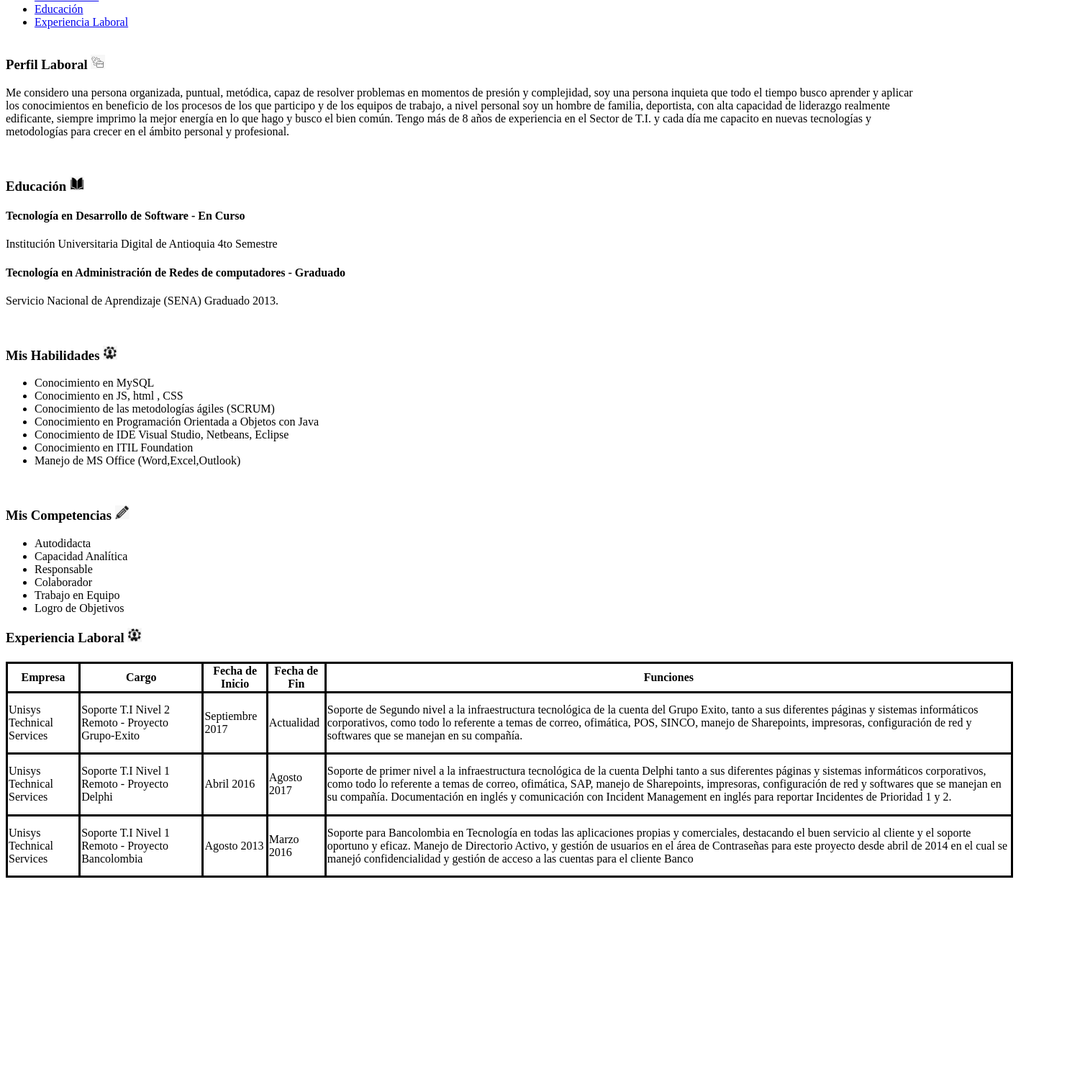
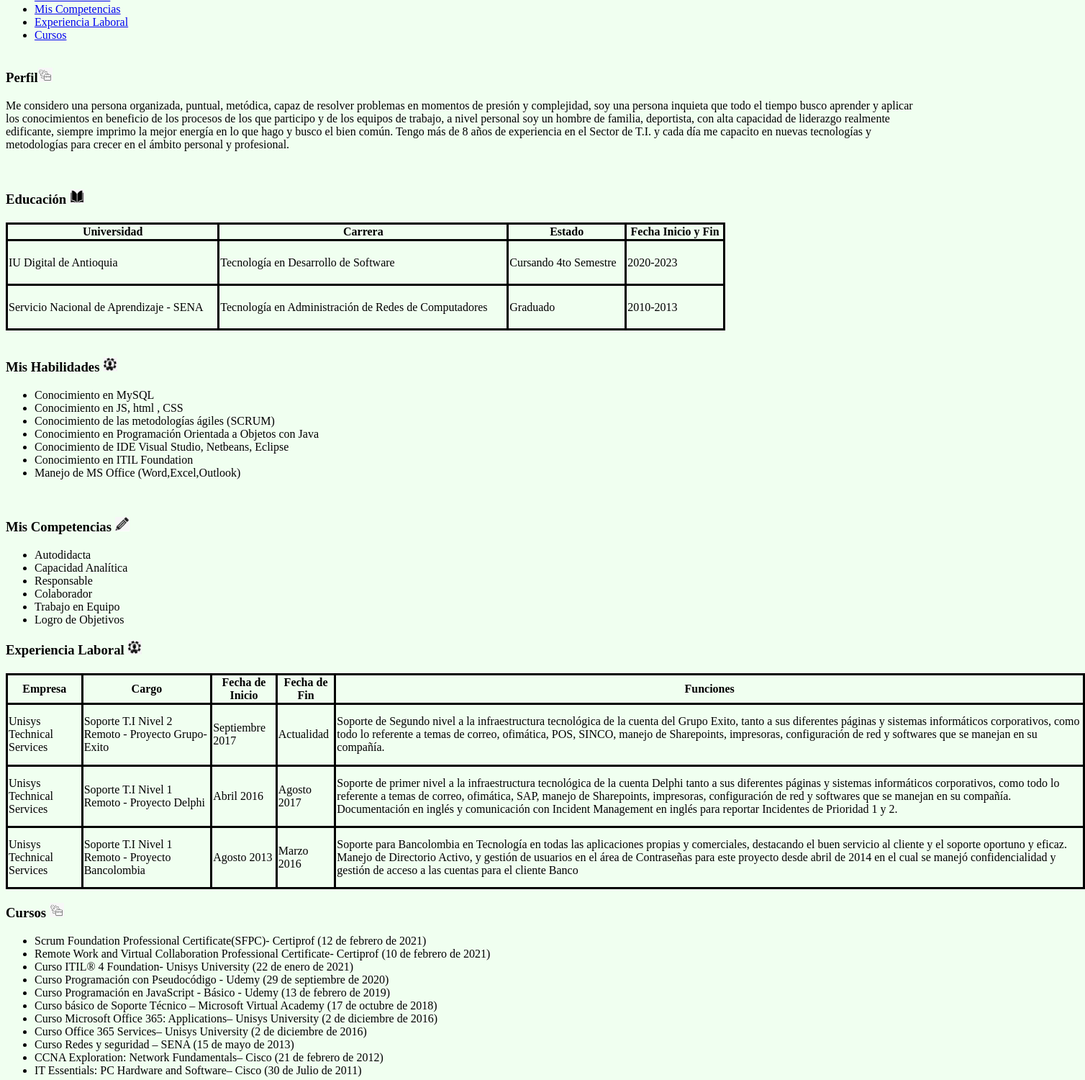
Before and after one commit to felipemarin93/IUDigital-HDV, a plain HTML site: page index.html in a window 1280 px wide. Shown: the part 680-2180 px from the top of the page at 72% size, 1508 px wide, since content can reach past the window. Before the commit the page ends 1907 px from the top, so only its background shows below. Drawn offline with Linux system fonts and the light colour scheme.

Commit message:
actualizacion completa

```diff
--- a/index.html
+++ b/index.html
@@ -17,33 +17,46 @@
 
     <head>
 
-    <body>
+    <body style="background-color: honeydew">
 
 
         <h2>
             <div align="center"><img src="Images/foto.PNG"></div>
             <div align="center">Desarrollador Full Stack </div>
             <br>
-            <div align="center"><a href="Page/cursos.html"><input type="button" value="Cursos y Certificaciones"></a></div>
+            <div align="center"><a href="Page/cursos.html"><input type="button" value="Certificaciones"></a>
+            </div>
         </h2>
 
         <h3>
 
-            <div align="center"><p>Datos de Contacto:</p></div>
-            <div align="center"><p>Correo: felipemaringiraldo@hotmail.com</p></div>
-            <div align="center"><p>celular: 3204043390</p></div>
-            <div align="center"><p>Dirección: Diagonal 50 C N° 46 - 98 Rionegro, Antioquia </p></div>
+            <div align="center">
+                <p>Datos de Contacto:</p>
+            </div>
+            <div align="center">
+                <p>Correo: felipemaringiraldo@hotmail.com</p>
+            </div>
+            <div align="center">
+                <p>celular: 3204043390</p>
+            </div>
+            <div align="center">
+                <p>Dirección: Diagonal 50 C N° 46 - 98 Rionegro, Antioquia </p>
+            </div>
         </h3>
 
         <ul>
+            <li><a href="#Perfil">Perfil</a></li>
+            <li><a href="#Educación">Educación</a></li>
             <li><a href="#Habilidades">Mis Habilidades</a></li>
             <li><a href="#Competencias">Mis Competencias</a></li>
-            <li><a href="#Perfil">Perfil Laboral</a></li>
-            <li><a href="#Educación">Educación</a></li>
             <li><a href="#Experiencia">Experiencia Laboral</a></li>
+            <li><a href="#Cursos">Cursos</a></li>
             <br>
         </ul>
-        <h3 id="Perfil">Perfil Laboral <img src="Images/experiencia.PNG" alt="" width="20" height="20" /> </h3>
+
+
+
+        <h3 id="Perfil">Perfil<img src="Images/experiencia.PNG" alt="" width="20" height="20" /> </h3>
         <p>Me considero una persona organizada, puntual, metódica, capaz de resolver problemas en momentos de presión y
             complejidad, soy una persona inquieta que todo el tiempo busco aprender y aplicar los conocimientos en
             beneficio de los procesos de los que participo y de los equipos de trabajo, a nivel personal soy un hombre
@@ -54,17 +67,53 @@
 
 
         <br>
+        <div style="text-align:center"></div>
+
+        <style>
+            table,
+            th,
+            td {
+                border: 3px solid black;
+                border-collapse: collapse;
+            }
+        </style>
+        <table width="1000" height="150">
+
+
+
+
+
             <h3 id="Educación">Educación <img src="Images/libro.PNG" alt="" width="20" height="20" /></h3>
+            <thead>
+                <tr>
+                    <h1>
+                        <th>Universidad</th>
+                        <th>Carrera</th>
+                        <th>Estado</th>
+                        <th>Fecha Inicio y Fin</th>
 
-        <h4>
-            <p>Tecnología en Desarrollo de Software - En Curso</p>
-        </h4>
-        <p>Institución Universitaria Digital de Antioquia 4to Semestre</p>
+                    </h1>
+                </tr>
+            </thead>
+            <tbody>
+                <tr>
+                    <td>IU Digital de Antioquia</td>
+                    <td>Tecnología en Desarrollo de Software</td>
+                    <td>Cursando 4to Semestre</td>
+                    <td>2020-2023</td>
 
-        <h4>
-            <p>Tecnología en Administración de Redes de computadores - Graduado</p>
-        </h4>
-        <p>Servicio Nacional de Aprendizaje (SENA) Graduado 2013.</p>
+                </tr>
+                <tr>
+                    <td>Servicio Nacional de Aprendizaje - SENA</td>
+                    <td>Tecnología en Administración de Redes de Computadores</td>
+                    <td>Graduado</td>
+                    <td>2010-2013</td>
+
+                </tr>
+            </tbody>
+
+        </table>
+        </div>
         <br>
 
 
@@ -100,13 +149,14 @@
                 border-collapse: collapse;
             }
         </style>
-        <table width="1400" height="300">
+        <table width="1500" height="300">
 
 
 
 
 
-            <h3 id="Experiencia">Experiencia Laboral <img src="Images/habilidad.PNG" alt="" width="20" height="20" /></h3>
+            <h3 id="Experiencia">Experiencia Laboral <img src="Images/habilidad.PNG" alt="" width="20" height="20" />
+            </h3>
             <thead>
                 <tr>
                     <h1>
@@ -155,6 +205,22 @@
 
         </table>
         </div>
+
+        <h3 id="Cursos">Cursos <img src="Images/experiencia.PNG" alt="" width="20" height="20" /></h3>
+        <ul>
+            <li>Scrum Foundation Professional Certificate(SFPC)- Certiprof (12 de febrero de 2021)</li>
+            <li>Remote Work and Virtual Collaboration Professional Certificate- Certiprof (10 de febrero de 2021)</li>
+            <li>Curso ITIL® 4 Foundation- Unisys University (22 de enero de 2021)</li>
+            <li>Curso Programación con Pseudocódigo - Udemy (29 de septiembre de 2020)</li>
+            <li>Curso Programación en JavaScript - Básico - Udemy (13 de febrero de 2019)</li>
+            <li>Curso básico de Soporte Técnico – Microsoft Virtual Academy (17 de octubre de 2018)</li>
+            <li>Curso Microsoft Office 365: Applications– Unisys University (2 de diciembre de 2016)</li>
+            <li>Curso Office 365 Services– Unisys University (2 de diciembre de 2016)</li>
+            <li>Curso Redes y seguridad – SENA (15 de mayo de 2013)</li>
+            <li>CCNA Exploration: Network Fundamentals– Cisco (21 de febrero de 2012)</li>
+            <li>IT Essentials: PC Hardware and Software– Cisco (30 de Julio de 2011)</li>
+        </ul>
+
     </body>
 
 
```
Lines whose indentation alone changed are shown as unchanged.
